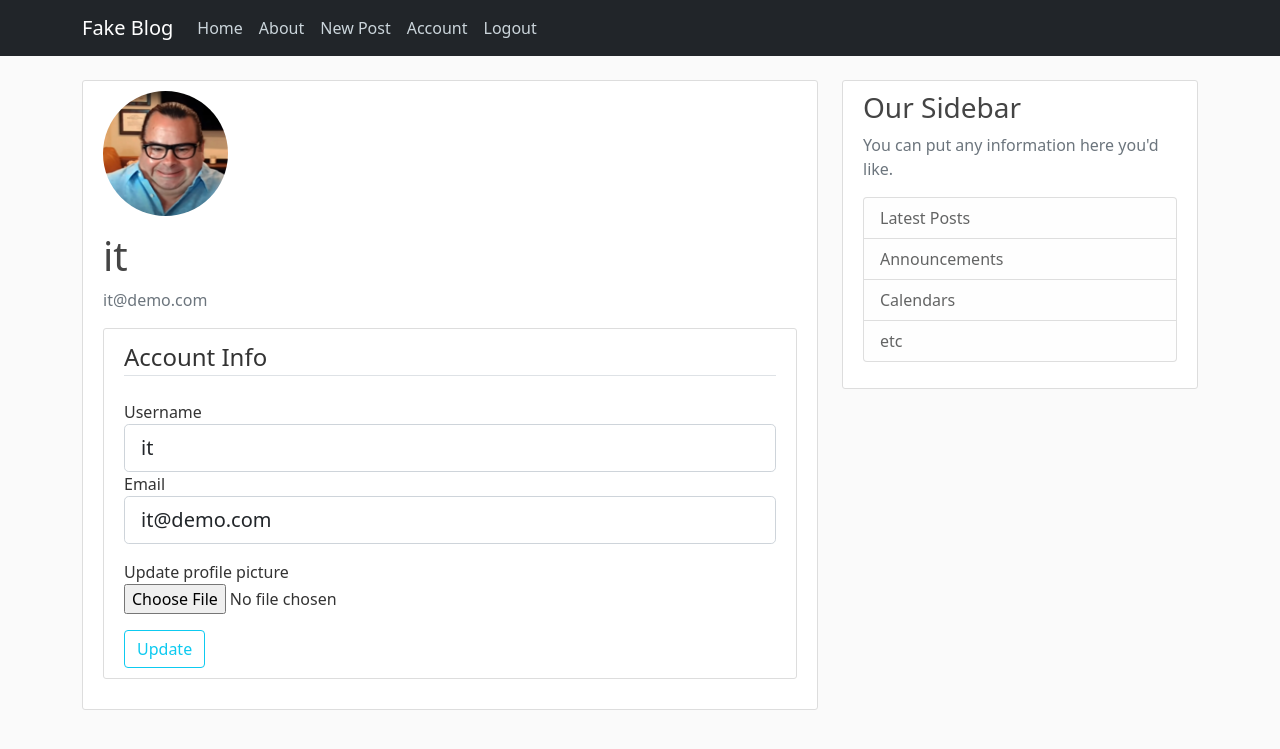
After one commit to ishmamt/Flask-Blog, a Flask app: page /account in a window 1280 px wide. The commit adds this page. Shown: the top 749 px of the page. Run offline with Flask 2, Linux system fonts and the light colour scheme; a user stored in the database is signed in; some libraries are stand-ins or nearby versions.

Commit message:
Ability to add posts

```diff
--- a/flaskblog/__init__.py
+++ b/flaskblog/__init__.py
@@ -1,10 +1,16 @@
 from flask import Flask
 from flask_sqlalchemy import SQLAlchemy
+from flask_bcrypt import Bcrypt
+from flask_login import LoginManager
 
 
 app = Flask(__name__)
 app.config['SECRET_KEY'] = '6304b01155a34b592f575364199d8581'  # secret key for cookies
 app.config['SQLALCHEMY_DATABASE_URI'] = 'sqlite:///site.db'  # relative path from where ever we are to site.db
 db = SQLAlchemy(app)
+bcrypt = Bcrypt(app)
+login_manager = LoginManager(app)
+login_manager.login_view = "login"  # the name of the function to handle log in page.
+login_manager.login_message_category = "info"  # bootsrap class
 
 from flaskblog import routes  # to prevent circular import
--- a/flaskblog/forms.py
+++ b/flaskblog/forms.py
@@ -1,7 +1,10 @@
 from flask_wtf import FlaskForm
-from wtforms import StringField, PasswordField, SubmitField, BooleanField
-from wtforms.validators import DataRequired, Length, Email, EqualTo
+from flask_wtf.file import FileField, FileAllowed
+from wtforms import StringField, PasswordField, SubmitField, BooleanField, TextAreaField
+from wtforms.validators import DataRequired, Length, Email, EqualTo, ValidationError
 import email_validator
+from flaskblog.models import User
+from flask_login import current_user
 
 
 class RegistrationForm(FlaskForm):
@@ -12,6 +15,23 @@ class RegistrationForm(FlaskForm):
     confirm_password = PasswordField('Re-enter Password', validators=[DataRequired(), EqualTo('password')])
     submit = SubmitField('Sign-Up')
 
+    # def validate_field(self, field):
+    #     # custom validation check template
+    #     if true:
+    #         raise ValidationError("Validation Message")
+
+    def validate_username(self, username):
+        # custom validation check to see if username already exists
+        user = User.query.filter_by(username=username.data).first()  # if user doesn't exist, returns none
+        if user:
+            raise ValidationError("Username already in use. Please choose another one.")
+
+    def validate_email(self, email):
+        # custom validation check to see if email already exists
+        user = User.query.filter_by(email=email.data).first()  # if email doesn't exist, returns none
+        if user:
+            raise ValidationError("Email already in use. Please choose another one.")
+
 
 class LoginForm(FlaskForm):
     # login form using flask forms and validators
@@ -19,3 +39,32 @@ class LoginForm(FlaskForm):
     password = PasswordField('Password', validators=[DataRequired()])
     remember = BooleanField('Remember me')
     submit = SubmitField('Login')
+
+
+class UpdateAccountForm(FlaskForm):
+    # registration form using flask forms and validators
+    username = StringField('Username', validators=[DataRequired(), Length(min=2, max=20)])
+    email = StringField('Email', validators=[DataRequired(), Email()])
+    picture = FileField('Update profile picture', validators=[FileAllowed(['jpg', 'png', 'jpeg', 'gif'])])
+    submit = SubmitField('Update')
+
+    def validate_username(self, username):
+        # custom validation check to see if username already exists
+        if username.data != current_user.username:
+            user = User.query.filter_by(username=username.data).first()  # if user doesn't exist, returns none
+            if user:
+                raise ValidationError("Username already in use. Please choose another one.")
+
+    def validate_email(self, email):
+        # custom validation check to see if email already exists
+        if email.data != current_user.email:
+            user = User.query.filter_by(email=email.data).first()  # if email doesn't exist, returns none
+            if user:
+                raise ValidationError("Email already in use. Please choose another one.")
+
+
+class PostForm(FlaskForm):
+    # for posting new blog
+    title = StringField('Title', validators=[DataRequired()])
+    content = TextAreaField('Your Post', validators=[DataRequired()])
+    submit = SubmitField('Post')
--- a/flaskblog/routes.py
+++ b/flaskblog/routes.py
@@ -1,30 +1,18 @@
-from flask import render_template, url_for, flash, redirect
+import secrets
+import os
+from PIL import Image
+from flask import render_template, url_for, flash, redirect, request
 from flaskblog.models import User, Post
-from flaskblog import app
-from flaskblog.forms import RegistrationForm, LoginForm
-
-
-# fake database call
-posts = [
-    {
-        'name': 'Ishmam Tashdeed',
-        'content_name': 'Blog 1 Test',
-        'date_posted': '07 April, 2021',
-        'content': 'Hello world! My first ever test blog.'
-    },
-    {
-        'name': 'Sarni V.',
-        'content_name': 'The truth',
-        'date_posted': '08 April, 2021',
-        'content': 'I am The Cutest.'
-    }
-]
+from flaskblog import app, db, bcrypt
+from flaskblog.forms import RegistrationForm, LoginForm, UpdateAccountForm, PostForm
+from flask_login import login_user, current_user, logout_user, login_required
 
 
 @app.route('/')
 @app.route('/home')
 @app.route('/index')
 def home():
+    posts = Post.query.all()
     return render_template("home.html", posts=posts)
 
 
@@ -35,20 +23,99 @@ def about():
 
 @app.route('/register', methods=["GET", "POST"])
 def register():
+    if current_user.is_authenticated:
+        # if user is already logged in
+        return redirect(url_for("home"))
+
     form = RegistrationForm()
     if form.validate_on_submit():
+        # hashing the password
+        hashed_password = bcrypt.generate_password_hash(form.password.data).decode('utf-8')  # decode needed to get string hash
+        # creating a new user
+        user = User(username=form.username.data, email=form.email.data, password=hashed_password)
+        db.session.add(user)
+        db.session.commit()
+
         flash(f"Account created for {form.username.data}.", "success")
-        return redirect(url_for("home"))
+        return redirect(url_for("login"))
     return render_template('register.html', title='register', form=form)
 
 
 @app.route('/login', methods=["GET", "POST"])
 def login():
+    if current_user.is_authenticated:
+        # if user is already logged in
+        return redirect(url_for("home"))
+
     form = LoginForm()
     if form.validate_on_submit():
-        if form.username.data == "admin" and form.password.data == "1234":
-            flash(f"Welcome Back {form.username.data}!", "success")
-            return redirect(url_for("home"))
+        user = User.query.filter_by(username=form.username.data).first()
+        if user and bcrypt.check_password_hash(user.password, form.password.data):
+            login_user(user, remember=form.remember.data)
+            next_page = request.args.get('next')  # returns none if next argument is not there
+            return redirect(next_page) if next_page else redirect(url_for("home"))
         else:
-            flash("Login unsuccessful. Please try again.", "danger")
+            flash("Login unsuccessful. Please check username or password.", "danger")
     return render_template('login.html', title='login', form=form)
+
+
+@app.route('/logout')
+def logout():
+    logout_user()
+    return redirect(url_for("login"))
+
+
+def save_picture(form_picture):
+    random_hex = secrets.token_hex(8)  # random name of the picture
+    _, f_ext = os.path.splitext(form_picture.filename)
+    picture_fn = random_hex + f_ext
+    picture_path = os.path.join(app.root_path, 'static/profile_pic', picture_fn)
+
+    # resizing the image
+    output_size = (125, 125)
+    i = Image.open(form_picture)
+    i.thumbnail(output_size)
+
+    # saving the image
+    i.save(picture_path)
+
+    # deleting the old profile pic
+    old_pic = current_user.image_file
+    old_pic_path = os.path.join(app.root_path, 'static/profile_pic', old_pic)
+    if old_pic != 'default.jpg' and os.path.exists(old_pic_path):
+        os.remove(old_pic_path)
+
+    return picture_fn
+
+
+@app.route('/account', methods=["GET", "POST"])
+@login_required
+def account():
+    form = UpdateAccountForm()
+    if form.validate_on_submit():
+        if form.picture.data:
+            picture_file = save_picture(form.picture.data)
+            current_user.image_file = picture_file
+        current_user.username = form.username.data
+        current_user.email = form.email.data
+        db.session.commit()
+        flash(f"Account has been updated.", "success")
+        return redirect(url_for("account"))
+    elif request.method == "GET":
+        form.username.data = current_user.username
+        form.email.data = current_user.email
+    image_file = url_for('static', filename=f'profile_pic/{current_user.image_file}')
+    return render_template("account.html", title='account', image_file=image_file, form=form)
+
+
+@app.route('/post/new', methods=["GET", "POST"])
+@login_required
+def new_post():
+    form = PostForm()
+    if form.validate_on_submit():
+        post = Post(title=form.title.data, content=form.content.data, author=current_user)
+        db.session.add(post)
+        db.session.commit()
+        flash(f"New post created.", "success")
+        return redirect(url_for("home"))
+    return render_template("create_post.html", title='new post', form=form)
--- a/flaskblog/static/main.css
+++ b/flaskblog/static/main.css
@@ -34,6 +34,7 @@ h1, h2, h3, h4, h5, h6 {
 
 .article-title {
   color: #444444;
+  text-decoration: none;
 }
 
 .article-title:hover {
@@ -46,8 +47,8 @@ h1, h2, h3, h4, h5, h6 {
 }
 
 .article-img {
-  height: 65px;
-  width: 65px;
+  height: 45px;
+  width: 45px;
   margin-right: 16px;
 }
 
@@ -55,7 +56,7 @@ h1, h2, h3, h4, h5, h6 {
   color: #444444;
   padding-bottom: 1px;
   margin-bottom: 10px;
-  border-bottom: 1px solid #e3e3e3
+  text-decoration: none;
 }
 
 .article-metadata:hover {
--- /dev/null
+++ b/flaskblog/templates/account.html
@@ -0,0 +1,61 @@
+{% extends "layouts.html" %}
+    {% block content %}
+        <div class="content-section">
+            <div class="media">
+                <img class="rounded-circle account-img" src="{{ image_file }}" alt="Profile Picture">
+                <div class="media-body">
+                    <h2 class="account-heading">{{ current_user.username }}</h2>
+                    <p class="text-secondary">{{ current_user.email }}</p>
+                </div>
+            </div>
+            <div class="content-section">
+                <form method="POST" action="" enctype="multipart/form-data">
+                    <!-- enctype for ecnoding the image -->
+                    {{ form.hidden_tag() }}
+                    <fieldset class="form-group">
+                        <legend class="border-bottom mb-4">Account Info</legend>
+                        <div class="form-group">
+                            {{ form.username.label(class="form-control-label") }}
+                            {% if form.username.errors %}
+                                {{ form.username(class="form-control form-control-lg is-invalid") }}
+                                <div class="invalid-feedback">
+                                    {% for error in form.username.errors %}
+                                        <span>{{ error }}</span>
+                                    {% endfor %}
+                                </div>
+                            {% else %}
+                                {{ form.username(class="form-control form-control-lg") }}
+                            {% endif %}
+                        </div>
+                        <div class="form-group">
+                            {{ form.email.label(class="form-control-label") }}
+                            {% if form.email.errors %}
+                                {{ form.email(class="form-control form-control-lg is-invalid") }}
+                                <div class="invalid-feedback">
+                                    {% for error in form.email.errors %}
+                                        <span>{{ error }}</span>
+                                    {% endfor %}
+                                </div>
+                            {% else %}
+                                {{ form.email(class="form-control form-control-lg") }}
+                            {% endif %}
+                        </div>
+                        <div class="form-group mt-3">
+                            {{ form.picture.label() }}
+                            <br>
+                            {{ form.picture(class="form-control-file") }}
+                            {% if form.picture.errors %}
+                                <br>
+                                {% for error in form.picture.errors %}
+                                    <span class="text-danger">{{ error }}</span><br>
+                                {% endfor %}
+                            {% endif %}
+                        </div>
+                    </fieldset>
+                    <div class="form-group pt-3">
+                        {{ form.submit(class="btn btn-outline-info") }}
+                    </div>
+                </form>
+            </div>
+        </div>
+    {% endblock content %}
--- a/flaskblog/templates/layouts.html
+++ b/flaskblog/templates/layouts.html
@@ -29,8 +29,14 @@
                         </div>
                         <!-- Navbar Right Side -->
                         <div class="navbar-nav" align='right'>
-                            <a class="nav-item nav-link" href="{{ url_for('login') }}">Login</a>
-                            <a class="nav-item nav-link" href="{{ url_for('register') }}">Register</a>
+                            {% if current_user.is_authenticated %}
+                                <a class="nav-item nav-link" href="{{ url_for('new_post') }}">New Post</a>
+                                <a class="nav-item nav-link" href="{{ url_for('account') }}">Account</a>
+                                <a class="nav-item nav-link" href="{{ url_for('logout') }}">Logout</a>
+                            {% else %}
+                                <a class="nav-item nav-link" href="{{ url_for('login') }}">Login</a>
+                                <a class="nav-item nav-link" href="{{ url_for('register') }}">Register</a>
+                            {% endif %}
                         </div>
                     </div>
                 </div>
```
Also changed, not shown: flaskblog/models.py (+9 -3 lines), flaskblog/templates/create_post.html (added, +40 -0 lines), flaskblog/templates/home.html (+4 -3 lines), flaskblog/site.db, flaskblog/static/profile_pic/3277b43e39352cf2.png (added), flaskblog/static/profile_pic/3416f2dc734ceab3.jpg (added), flaskblog/static/profile_pic/default.jpg (added), flaskblog/static/profile_pic/f85abc59d6300729.jpg (added).
